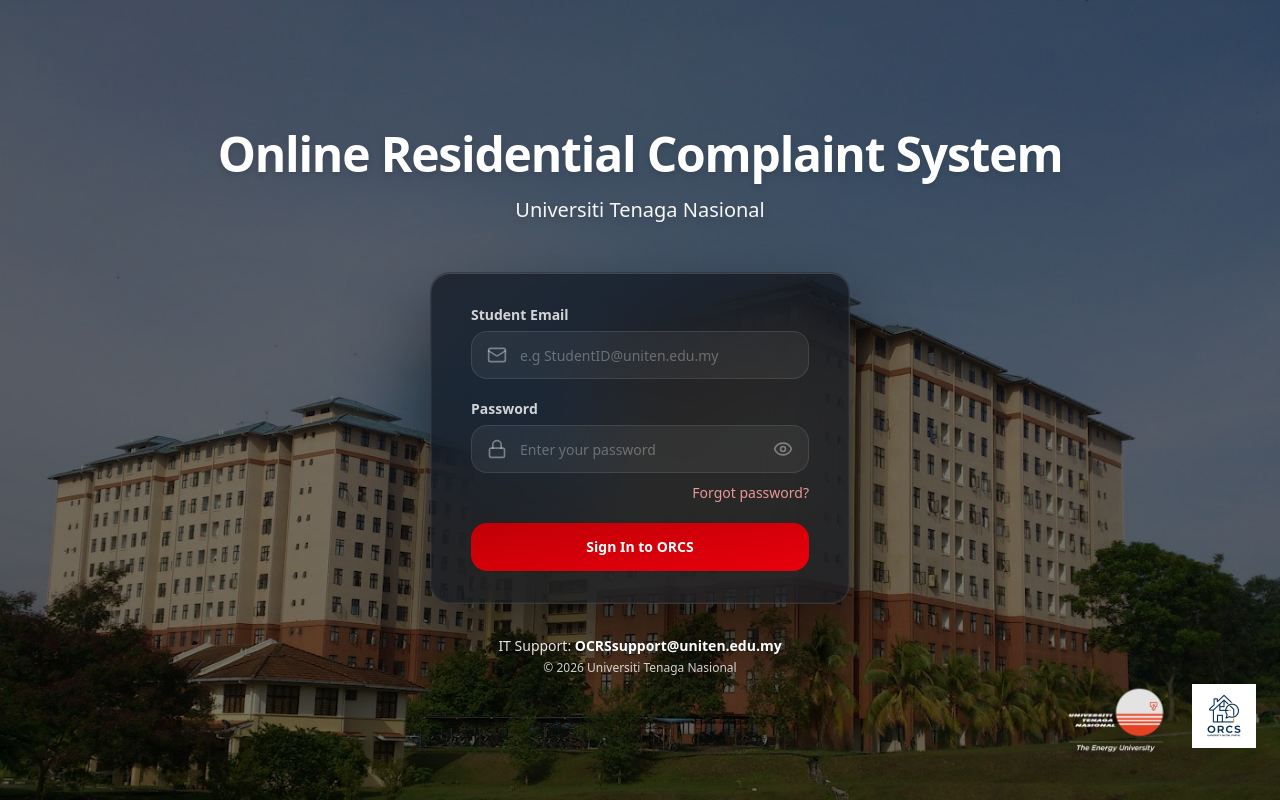
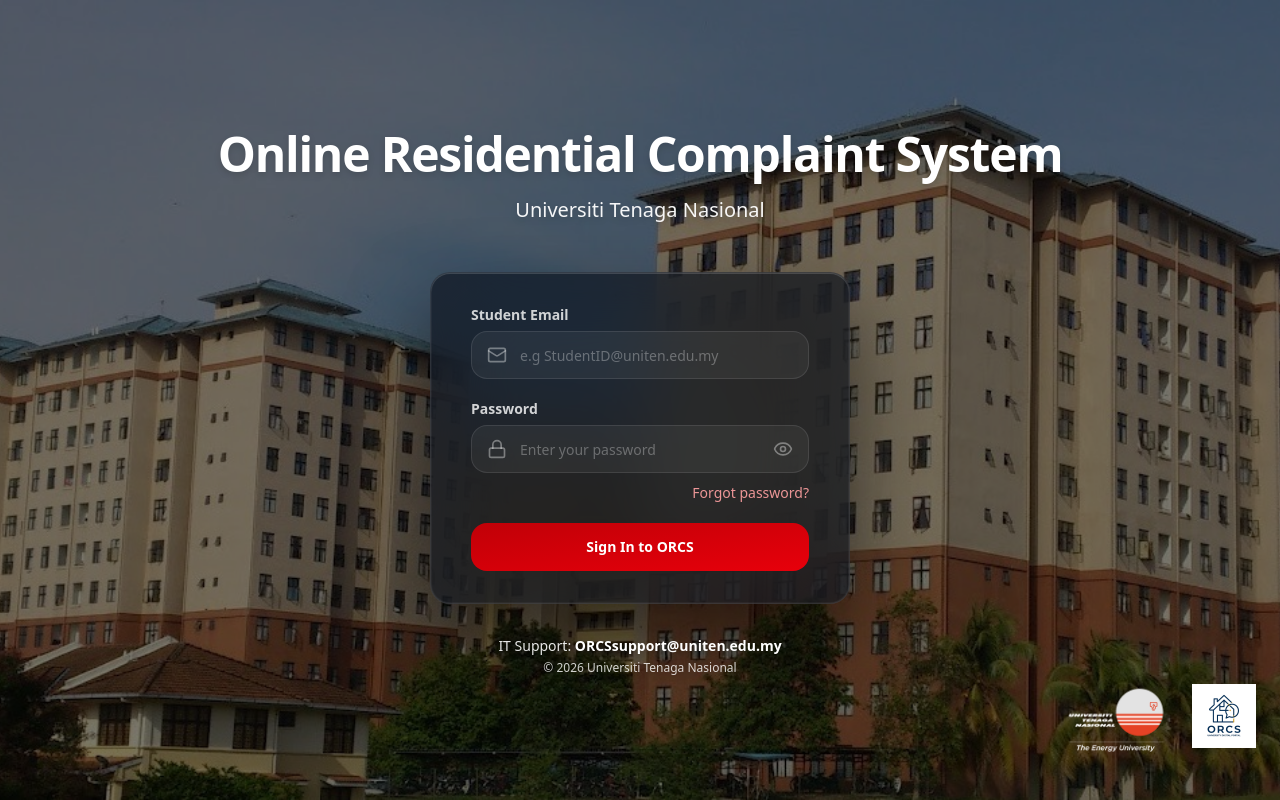
Before and after one commit to AhmadIrfan-9/OnlineResidentialComplaintSystem, a Next.js app: page /login in a window 1280 px wide. Built offline with nearby package versions, Linux system fonts and the light colour scheme; no server answers.

Commit message:
update UI/UX

```diff
--- a/src/components/shared/LoginForm.tsx
+++ b/src/components/shared/LoginForm.tsx
@@ -405,10 +405,10 @@
           <p className="text-sm font-medium text-white/90 drop-shadow-md">
             IT Support:{" "}
             <a
-              href="mailto:OCRSsupport@uniten.edu.my"
+              href="mailto:ORCSsupport@uniten.edu.my"
               className="font-bold text-white transition-colors hover:underline"
             >
-              OCRSsupport@uniten.edu.my
+              ORCSsupport@uniten.edu.my
             </a>
           </p>
           <p className="mt-1 text-xs font-medium text-white/80 drop-shadow-md" suppressHydrationWarning>
```
Also changed, not shown: photo/loginbg.jpg, public/assets/loginbg.jpg.
